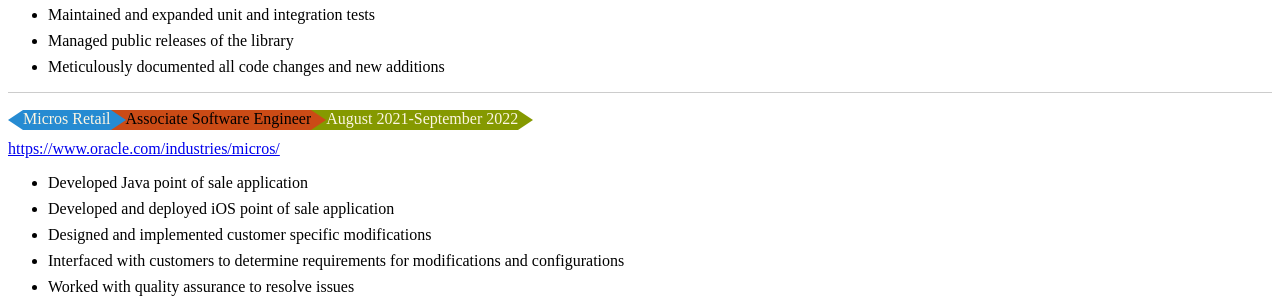
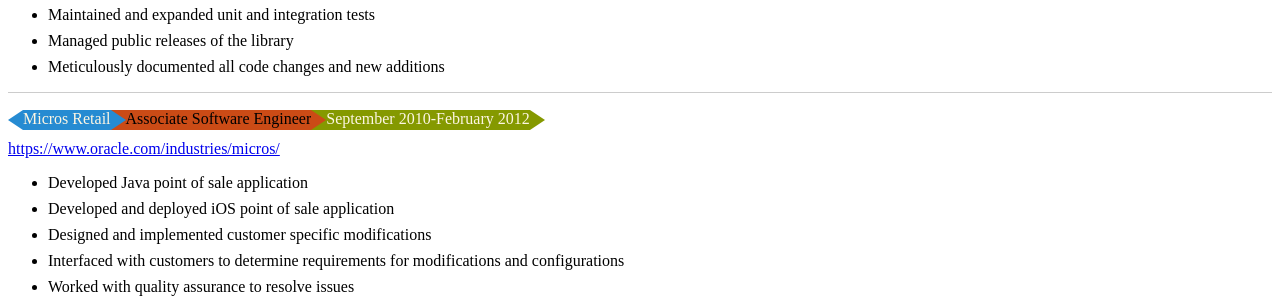
Before and after one commit to arlopurcell/arlopurcell.github.io, a Jekyll site: the page resume/resume.html, which Jekyll copies as it is, in a window 1280 px wide. Shown: the part 1509-1809 px from the top of the page. Built offline with Jekyll 4.4.1, drawn with Linux system fonts in a browser that asks for light colours.

Commit message:
fix dates

```diff
--- a/resume/resume.html
+++ b/resume/resume.html
@@ -223,7 +223,7 @@
             <svg class="orange green-back" height="20" width="15">
               <polygon points="0,0 15,10 0,20" style="fill: #cb4b16;" />
             </svg>
-            <div class="green-back">August 2021-September 2022</div>
+            <div class="green-back">September 2010-February 2012</div>
             <svg class="green" height="20" width="15">
               <polygon points="0,0 15,10 0,20" style="fill: #859900;" />
             </svg>
```
Also changed, not shown: 1 other file.
